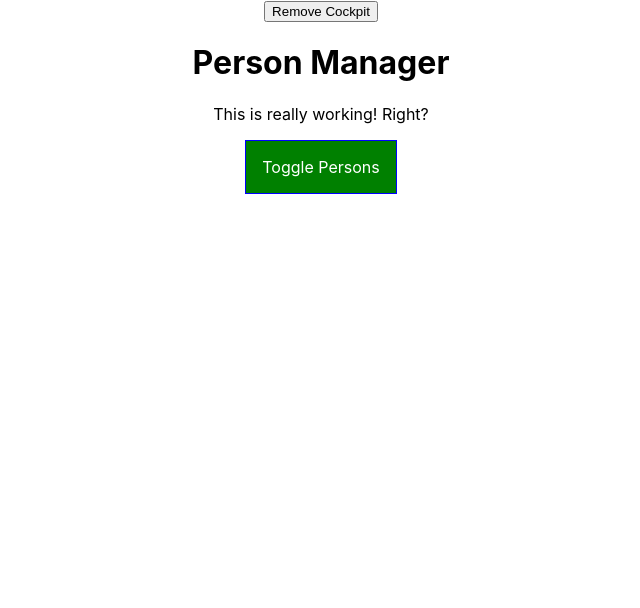
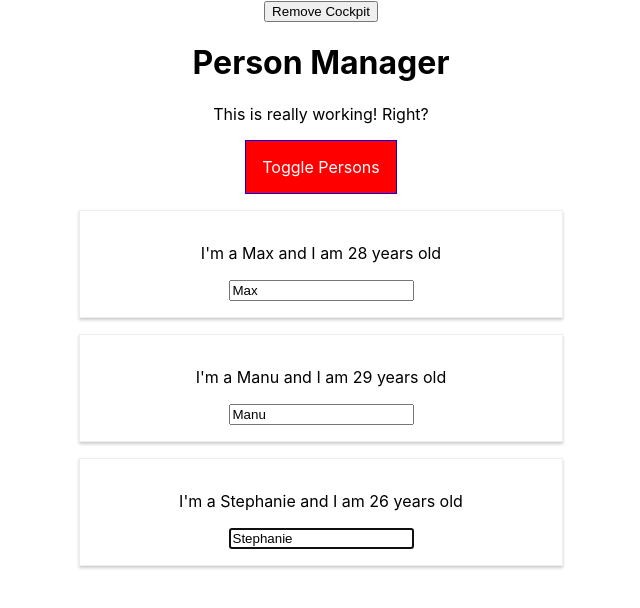
Before and after one commit to MichaelNeely77/react-complete-guide, a React (Create React App) app: page / in a window 1280 px wide. Shown: the top 608 px of the page, without its empty margins (319-959 px from the left). Built offline with nearby package versions, Linux system fonts and the light colour scheme.

Commit message:
Using React Hooks witrth Ref

```diff
--- a/src/components/Cockpit/Cockpit.js
+++ b/src/components/Cockpit/Cockpit.js
@@ -1,15 +1,15 @@
-import React, { useEffect } from 'react';
+import React, { useEffect, useRef } from 'react';
 
 import styles from './Cockpit.module.css';
 
 const cockpit = props => {
+    const toggleBtnRef = useRef(null);
+
 
     useEffect(() => {
         console.log('[Cockpit.js] useEffect');
         // Http request...
-        setTimeout(() => {
-            alert('Saved data to the cloud!');
-        }, 1000);
+        toggleBtnRef.current.click();
         return () => {
 
             console.log('[Cockpit.js] cleanup work in useEffect');
@@ -40,7 +40,7 @@ const cockpit = props => {
         <div className={styles.Cockpit}>
             <h1>{props.title}</h1>
             <p className={assignedClasses.join(' ')}>This is really working! Right?</p>
-            <button
+            <button ref={toggleBtnRef}
             className={btnClass}
             onClick={props.clicked}>Toggle Persons</button>
         </div>
```
